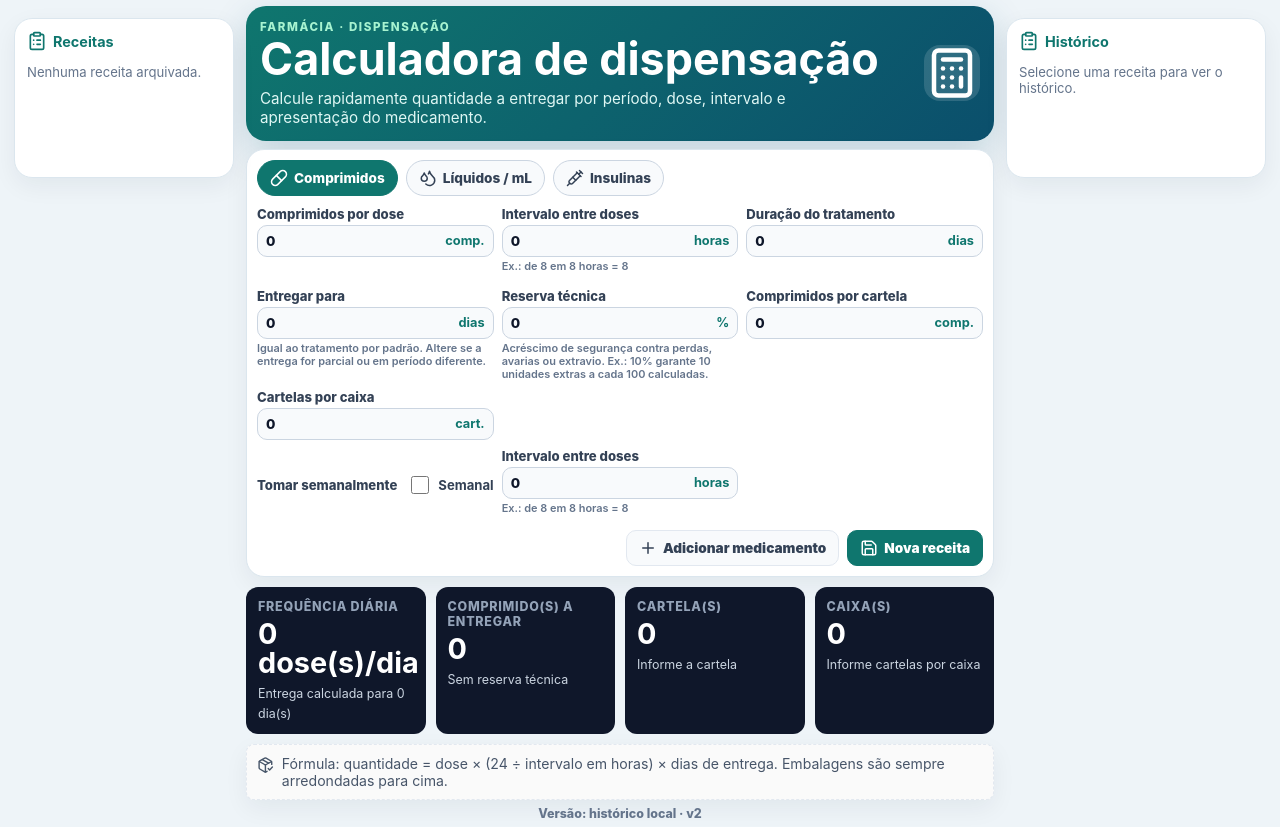
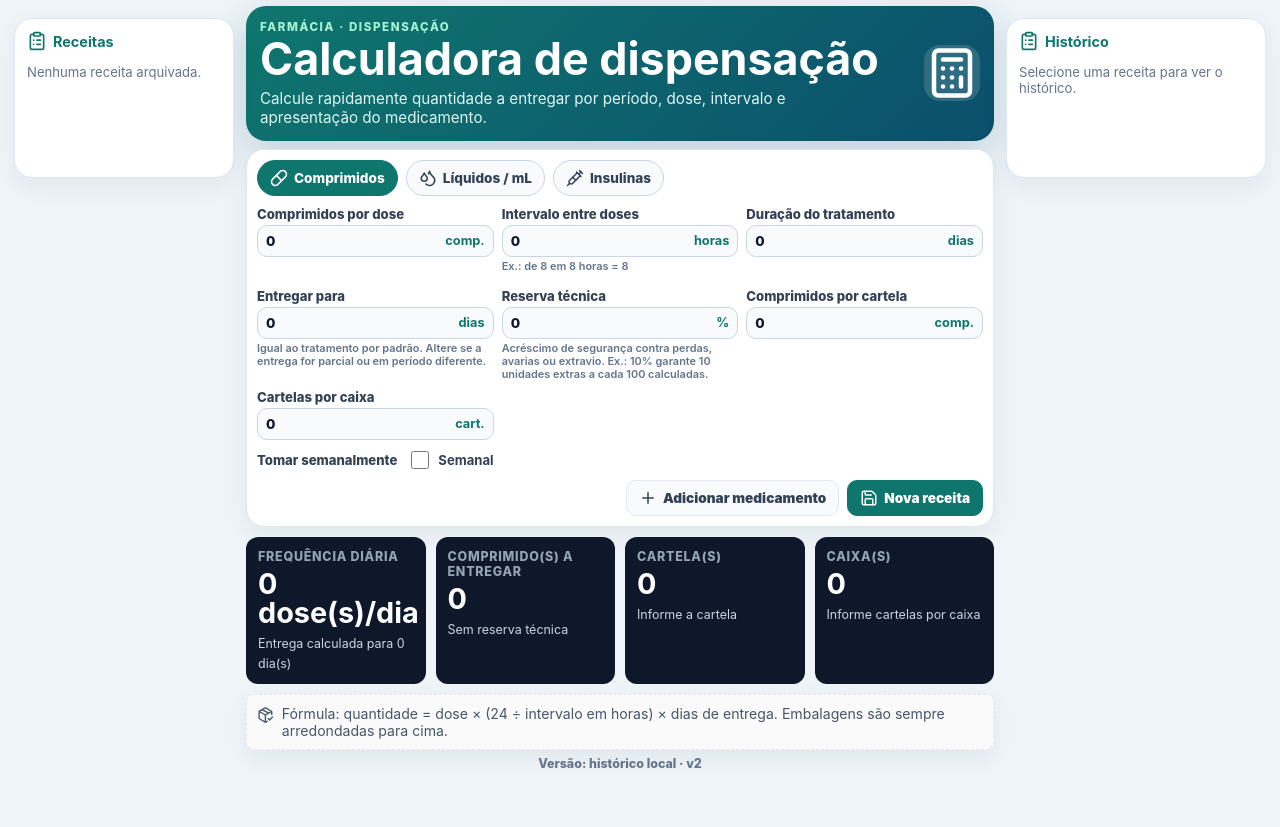
Before and after one commit to Loopstop/RemedCalc, a React (Vite) app: page / in a window 1280 px wide. After the commit the page ends 800 px from the top, so only its background shows below. Built offline with nearby package versions, Linux system fonts and the light colour scheme.

Commit message:
fix: remove duplicate Intervalo entre doses field
Co-authored-by: kiloconnect[bot] <240665456+kiloconnect[bot]@users.noreply.github.com>

```diff
--- a/src/main.jsx
+++ b/src/main.jsx
@@ -368,7 +368,6 @@ function App() {
                   <strong>Semanal</strong>
                 </div>
               </label>
-              <Field label="Intervalo entre doses" value={form.intervalHours} onChange={setValue('intervalHours')} suffix="horas" help="Ex.: de 8 em 8 horas = 8" disabled={form.weekly === '1'} />
             </div>
           )}
           {isInsulin && (
```
